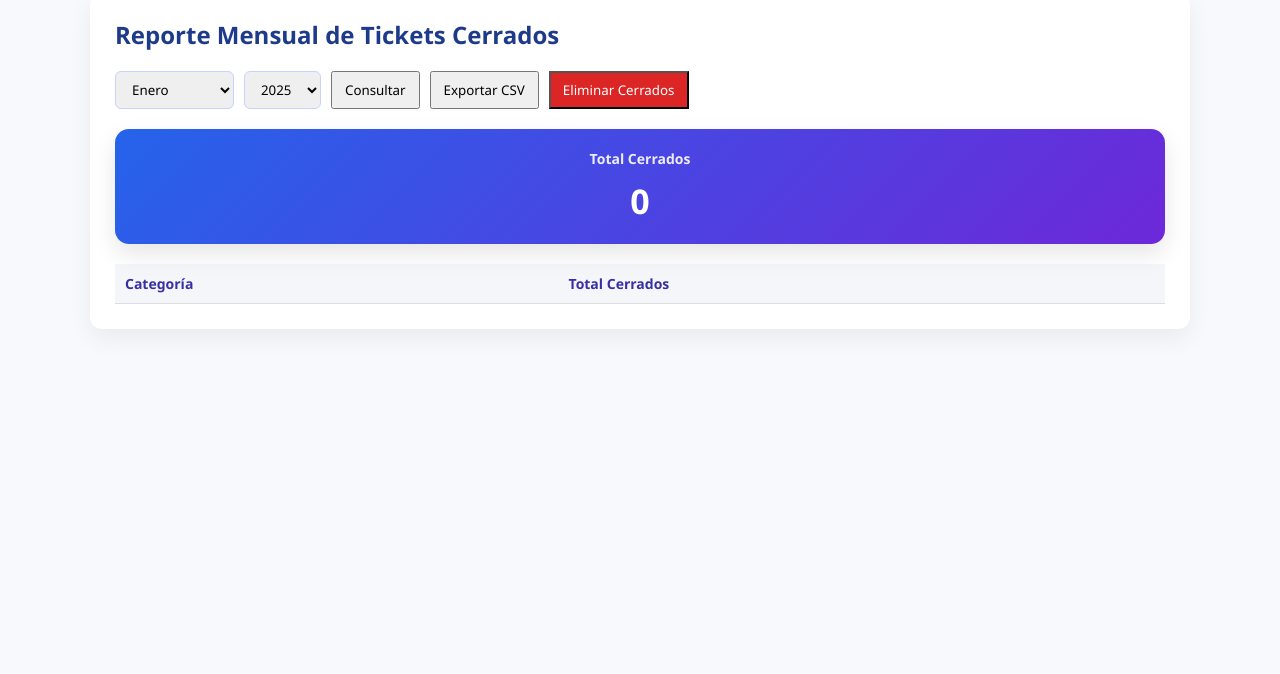
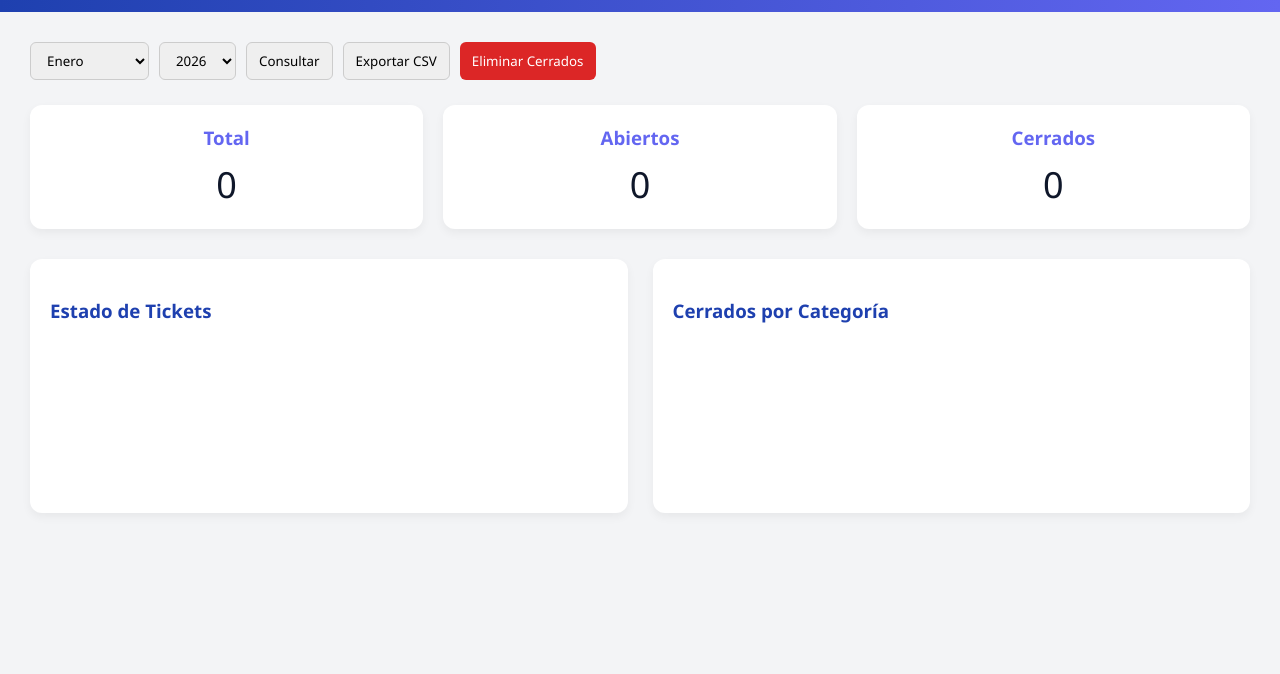
Before and after one commit to DanielCelairis/tickets-it, a website: page public/dashboard.html in a window 1280 px wide. Shown: the part 126-800 px from the top of the page. Drawn offline with nearby package versions, Linux system fonts and the light colour scheme; no server answers.

Commit message:
Dashboard con reportes, exportación CSV, eliminación masiva y métricas

```diff
--- a/package.json
+++ b/package.json
@@ -9,6 +9,7 @@
   "dependencies": {
     "dotenv": "^17.2.3",
     "express": "^5.2.1",
+    "express-session": "^1.18.2",
     "mongoose": "^9.0.1"
   }
 }
--- /dev/null
+++ b/public/ccs/dashboard.css
@@ -0,0 +1,164 @@
+:root {
+  --negro: #000000;
+  --fondo: #0f172a;
+  --panel: #111827;
+  --azul: #0d6efd;
+  --azul-claro: #4fd1c5;
+  --morado: #6c63ff;
+  --blanco: #ffffff;
+  --gris: #9ca3af;
+}
+
+* {
+  margin: 0;
+  padding: 0;
+  box-sizing: border-box;
+  font-family: "Segoe UI", system-ui, sans-serif;
+}
+
+body {
+  background: linear-gradient(180deg, #020617, #020617);
+  color: var(--blanco);
+  min-height: 100vh;
+}
+
+/* HEADER */
+header {
+  display: flex;
+  align-items: center;
+  justify-content: space-between;
+  padding: 18px 40px;
+  background: #020617;
+  border-bottom: 1px solid #1f2937;
+}
+
+.logo {
+  display: flex;
+  align-items: center;
+  gap: 14px;
+}
+
+.logo img {
+  height: 48px;
+}
+
+.logo h1 {
+  font-size: 20px;
+  font-weight: 600;
+}
+
+.logo span {
+  color: var(--azul);
+}
+
+.logout {
+  background: transparent;
+  color: var(--gris);
+  border: 1px solid #1f2937;
+  padding: 8px 16px;
+  border-radius: 8px;
+  cursor: pointer;
+}
+
+.logout:hover {
+  color: var(--blanco);
+  border-color: var(--azul);
+}
+
+/* CONTENEDOR */
+.container {
+  padding: 40px;
+}
+
+/* MÉTRICAS */
+.metrics {
+  display: grid;
+  grid-template-columns: repeat(auto-fit, minmax(220px, 1fr));
+  gap: 20px;
+  margin-bottom: 30px;
+}
+
+.card {
+  background: linear-gradient(180deg, #020617, #020617);
+  border: 1px solid #1f2937;
+  border-radius: 16px;
+  padding: 24px;
+}
+
+.card h3 {
+  font-size: 14px;
+  color: var(--gris);
+}
+
+.card p {
+  font-size: 36px;
+  font-weight: bold;
+  margin-top: 10px;
+}
+
+.card.azul p { color: var(--azul); }
+.card.morado p { color: var(--morado); }
+.card.verde p { color: var(--azul-claro); }
+
+/* FILTRO */
+.filter {
+  display: flex;
+  gap: 12px;
+  margin-bottom: 20px;
+}
+
+select, button {
+  background: #020617;
+  color: var(--blanco);
+  border: 1px solid #1f2937;
+  padding: 10px 14px;
+  border-radius: 8px;
+}
+
+button.primary {
+  background: var(--azul);
+  border: none;
+}
+
+button.danger {
+  background: #991b1b;
+  border: none;
+}
+
+button:hover {
+  opacity: 0.9;
+}
+
+/* TABLA */
+table {
+  width: 100%;
+  border-collapse: collapse;
+  margin-top: 20px;
+}
+
+th, td {
+  padding: 14px;
+  border-bottom: 1px solid #1f2937;
+  text-align: left;
+}
+
+th {
+  color: var(--gris);
+  font-weight: 500;
+}
+
+.estado {
+  padding: 6px 10px;
+  border-radius: 6px;
+  font-size: 12px;
+}
+
+.abierto {
+  background: #1e293b;
+  color: #38bdf8;
+}
+
+.cerrado {
+  background: #022c22;
+  color: #34d399;
+}
--- a/public/dashboard.html
+++ b/public/dashboard.html
@@ -2,119 +2,69 @@
 <html lang="es">
 <head>
   <meta charset="UTF-8">
-  <title>Dashboard | CELAIRIS SOLUTIONS</title>
-  <link rel="stylesheet" href="styles/style.css">
+  <title>Dashboard IT | CELAIRIS SOLUTIONS</title>
+
+  <!-- Chart.js -->
+  <script src="https://cdn.jsdelivr.net/npm/chart.js"></script>
+
+  <link rel="stylesheet" href="styles/dashboard.css">
 </head>
 <body>
 
-<header>
+<header class="topbar">
+  <div class="brand">
+    <img src="logo.png" alt="Celairis" />
     <div>
       <h1>CELAIRIS SOLUTIONS</h1>
       <span>Dashboard IT</span>
     </div>
-  <button onclick="location.href='/'">Volver</button>
+  </div>
+
+  <button onclick="logout()">Cerrar sesión</button>
 </header>
 
-<main>
-  <h2>Reporte Mensual de Tickets Cerrados</h2>
+<main class="container">
 
-  <div class="filtros">
-    <select id="mes">
-      <option value="1">Enero</option>
-      <option value="2">Febrero</option>
-      <option value="3">Marzo</option>
-      <option value="4">Abril</option>
-      <option value="5">Mayo</option>
-      <option value="6">Junio</option>
-      <option value="7">Julio</option>
-      <option value="8">Agosto</option>
-      <option value="9">Septiembre</option>
-      <option value="10">Octubre</option>
-      <option value="11">Noviembre</option>
-      <option value="12">Diciembre</option>
-    </select>
+  <!-- FILTROS -->
+  <section class="filters">
+    <select id="mes"></select>
+    <select id="anio"></select>
+    <button onclick="cargarDashboard()">Consultar</button>
+    <button onclick="exportar()">Exportar CSV</button>
+    <button class="danger" onclick="eliminar()">Eliminar Cerrados</button>
+  </section>
 
-    <select id="anio">
-      <option selected>2025</option>
-      <option>2026</option>
-    </select>
+  <!-- KPIs -->
+  <section class="kpis">
+    <div class="kpi">
+      <h3>Total</h3>
+      <p id="total">0</p>
+    </div>
+    <div class="kpi">
+      <h3>Abiertos</h3>
+      <p id="abiertos">0</p>
+    </div>
+    <div class="kpi">
+      <h3>Cerrados</h3>
+      <p id="cerrados">0</p>
+    </div>
+  </section>
 
-    <button onclick="cargarReporte()">Consultar</button>
-  <button onclick="exportarCSV()">Exportar CSV</button>
-  <button onclick="eliminarCerrados()" style="background:#dc2626;color:white;">
-    Eliminar Cerrados
-  </button>
+  <!-- GRAFICOS -->
+  <section class="charts">
+    <div class="chart-card">
+      <h3>Estado de Tickets</h3>
+      <canvas id="chartEstado"></canvas>
     </div>
 
-  <div class="cards">
-    <div class="card">
-      <h3>Total Cerrados</h3>
-      <p id="totalCerrados">0</p>
+    <div class="chart-card">
+      <h3>Cerrados por Categoría</h3>
+      <canvas id="chartCategorias"></canvas>
     </div>
-  </div>
+  </section>
 
-  <table>
-    <thead>
-      <tr>
-        <th>Categoría</th>
-        <th>Total Cerrados</th>
-      </tr>
-    </thead>
-    <tbody id="tablaCerrados"></tbody>
-  </table>
 </main>
 
-<script>
-function cargarReporte() {
-  const mes = document.getElementById("mes").value;
-  const anio = document.getElementById("anio").value;
-
-  fetch(`/reporte-cerrados?mes=${mes}&anio=${anio}`)
-    .then(res => res.json())
-    .then(data => {
-      document.getElementById("totalCerrados").innerText = data.totalCerrados;
-      const tbody = document.getElementById("tablaCerrados");
-      tbody.innerHTML = "";
-
-      Object.entries(data.porCategoria).forEach(([categoria, total]) => {
-        const tr = document.createElement("tr");
-        tr.innerHTML = `
-          <td>${categoria}</td>
-          <td><strong>${total}</strong></td>
-        `;
-        tbody.appendChild(tr);
-      });
-    });
-}
-
-function exportarCSV() {
-  const mes = document.getElementById("mes").value;
-  const anio = document.getElementById("anio").value;
-
-  window.location.href = `/exportar-csv?mes=${mes}&anio=${anio}`;
-}
-
-function eliminarCerrados() {
-  const mes = document.getElementById("mes").value;
-  const anio = document.getElementById("anio").value;
-
-  if (!confirm("⚠️ Esto eliminará TODOS los tickets cerrados de este mes.\n¿Continuar?")) {
-    return;
-  }
-
-  fetch("/eliminar-cerrados", {
-    method: "DELETE",
-    headers: { "Content-Type": "application/json" },
-    body: JSON.stringify({ mes, anio })
-  })
-    .then(res => res.json())
-    .then(data => {
-      alert(`✅ Tickets eliminados: ${data.eliminados}`);
-      cargarReporte();
-    });
-}
-
-</script>
-
+<script src="script.js"></script>
 </body>
 </html>
--- a/public/script.js
+++ b/public/script.js
@@ -1,82 +1,197 @@
-const form = document.getElementById("formTicket");
-const tabla = document.getElementById("tablaTickets");
+// =============================
+// CONFIG FECHAS
+// =============================
+const meses = [
+  "Enero", "Febrero", "Marzo", "Abril", "Mayo", "Junio",
+  "Julio", "Agosto", "Septiembre", "Octubre", "Noviembre", "Diciembre"
+];
 
-// Crear ticket
-form.addEventListener("submit", e => {
-  e.preventDefault();
+const mesSelect = document.getElementById("mes");
+const anioSelect = document.getElementById("anio");
 
-  const tipoEl = document.getElementById("tipo");
-  const categoriaEl = document.getElementById("categoria");
-  const descripcionEl = document.getElementById("descripcion");
+const hoy = new Date();
+const anioActual = hoy.getFullYear();
 
-  const tipo = tipoEl.value;
-  const categoria = categoriaEl.value;
-  const descripcion = descripcionEl.value.trim();
+// Cargar meses
+meses.forEach((m, i) => {
+  const opt = document.createElement("option");
+  opt.value = i + 1;
+  opt.textContent = m;
+  if (i === hoy.getMonth()) opt.selected = true;
+  mesSelect.appendChild(opt);
+});
 
-  if (!descripcion) {
-    alert("Descripción requerida");
-    return;
+// Cargar años
+for (let a = anioActual - 2; a <= anioActual + 1; a++) {
+  const opt = document.createElement("option");
+  opt.value = a;
+  opt.textContent = a;
+  if (a === anioActual) opt.selected = true;
+  anioSelect.appendChild(opt);
 }
 
-  fetch("/tickets", {
-    method: "POST",
-    headers: { "Content-Type": "application/json" },
-    body: JSON.stringify({ tipo, categoria, descripcion })
-  })
-    .then(res => res.json())
-    .then(() => {
-      form.reset();
-      cargarTickets();
-    });
-});
+// =============================
+// VARIABLES GRÁFICOS
+// =============================
+let chartEstado = null;
+let chartCategorias = null;
 
-// Cargar tickets
-function cargarTickets() {
-  fetch("/tickets")
-    .then(res => res.json())
-    .then(tickets => {
-      tabla.innerHTML = "";
+// =============================
+// CARGAR DASHBOARD
+// =============================
+async function cargarDashboard() {
+  const res = await fetch("/tickets");
+  const tickets = await res.json();
+
+  const mes = Number(mesSelect.value);
+  const anio = Number(anioSelect.value);
+
+  let total = 0;
+  let abiertos = 0;
+  let cerrados = 0;
+
+  const resumenCategorias = {};
+
+  const tbody = document.getElementById("tabla");
+  tbody.innerHTML = "";
 
   tickets.forEach(t => {
+    const fecha = new Date(t.createdAt);
+
+    if (
+      fecha.getMonth() + 1 !== mes ||
+      fecha.getFullYear() !== anio
+    ) return;
+
+    total++;
+
+    if (t.estado === "Cerrado") {
+      cerrados++;
+      resumenCategorias[t.categoria] =
+        (resumenCategorias[t.categoria] || 0) + 1;
+    } else {
+      abiertos++;
+    }
+
     const tr = document.createElement("tr");
     tr.innerHTML = `
       <td>${t.tipo}</td>
       <td>${t.categoria}</td>
       <td>${t.descripcion}</td>
       <td>
-            <select onchange="cambiarEstado('${t._id}', this.value)">
-              <option value="Abierto" ${t.estado === "Abierto" ? "selected" : ""}>Abierto</option>
-              <option value="En Proceso" ${t.estado === "En Proceso" ? "selected" : ""}>En Proceso</option>
-              <option value="Cerrado" ${t.estado === "Cerrado" ? "selected" : ""}>Cerrado</option>
-            </select>
+        <span class="estado ${t.estado === "Cerrado" ? "cerrado" : "abierto"}">
+          ${t.estado}
+        </span>
       </td>
-          <td>
-            <button onclick="eliminarTicket('${t._id}')">🗑</button>
-          </td>
+      <td>${fecha.toLocaleDateString()}</td>
     `;
-        tabla.appendChild(tr);
+    tbody.appendChild(tr);
   });
-    });
+
+  document.getElementById("total").innerText = total;
+  document.getElementById("abiertos").innerText = abiertos;
+  document.getElementById("cerrados").innerText = cerrados;
+
+  renderCharts(abiertos, cerrados, resumenCategorias);
 }
 
-function cambiarEstado(id, estado) {
-  fetch("/estado", {
-    method: "POST",
-    headers: { "Content-Type": "application/json" },
-    body: JSON.stringify({ id, estado })
-  }).then(cargarTickets);
+// =============================
+// RENDER GRÁFICOS
+// =============================
+function renderCharts(abiertos, cerrados, porCategoria) {
+
+  // --- GRÁFICO ESTADO ---
+  if (chartEstado) chartEstado.destroy();
+
+  chartEstado = new Chart(
+    document.getElementById("chartEstado"),
+    {
+      type: "doughnut",
+      data: {
+        labels: ["Abiertos", "Cerrados"],
+        datasets: [{
+          data: [abiertos, cerrados],
+          backgroundColor: ["#6366f1", "#1e40af"]
+        }]
+      },
+      options: {
+        plugins: {
+          legend: {
+            position: "bottom"
+          }
+        }
+      }
+    }
+  );
+
+  // --- GRÁFICO CATEGORÍAS ---
+  if (chartCategorias) chartCategorias.destroy();
+
+  chartCategorias = new Chart(
+    document.getElementById("chartCategorias"),
+    {
+      type: "bar",
+      data: {
+        labels: Object.keys(porCategoria),
+        datasets: [{
+          label: "Tickets Cerrados",
+          data: Object.values(porCategoria),
+          backgroundColor: "#1e40af"
+        }]
+      },
+      options: {
+        plugins: {
+          legend: { display: false }
+        }
+      }
+    }
+  );
 }
 
-function eliminarTicket(id) {
-  if (!confirm("¿Eliminar ticket?")) return;
-
-  fetch(`/tickets/${id}`, { method: "DELETE" })
-    .then(cargarTickets);
+// =============================
+// EXPORTAR CSV
+// =============================
+function exportar() {
+  const mes = mesSelect.value;
+  const anio = anioSelect.value;
+  window.location.href = `/exportar-csv?mes=${mes}&anio=${anio}`;
 }
 
-function logout() {
-  fetch("/logout", { method: "POST" })
-    .then(() => location.href = "/login.html");
+// =============================
+// ELIMINAR CERRADOS
+// =============================
+async function eliminar() {
+  const mes = mesSelect.value;
+  const anio = anioSelect.value;
+
+  if (!confirm("⚠️ Se eliminarán TODOS los tickets cerrados del mes.\n¿Continuar?")) {
+    return;
   }
 
-window.onload = cargarTickets;
+  const res = await fetch("/eliminar-cerrados", {
+    method: "DELETE",
+    headers: { "Content-Type": "application/json" },
+    body: JSON.stringify({ mes, anio })
+  });
+
+  const data = await res.json();
+  alert(`✅ Eliminados: ${data.eliminados}`);
+  cargarDashboard();
+}
+
+// =============================
+// LOGOUT
+// =============================
+async function logout() {
+  await fetch("/logout", { method: "POST" });
+  location.href = "/login.html";
+}
+
+// =============================
+// EVENTOS
+// =============================
+mesSelect.addEventListener("change", cargarDashboard);
+anioSelect.addEventListener("change", cargarDashboard);
+
+// INIT
+cargarDashboard();
--- /dev/null
+++ b/public/styles/dashboard.css
@@ -0,0 +1,118 @@
+:root {
+  --azul: #1e40af;
+  --morado: #6366f1;
+  --blanco: #ffffff;
+  --gris: #f3f4f6;
+  --oscuro: #0f172a;
+}
+
+* {
+  box-sizing: border-box;
+  font-family: "Segoe UI", sans-serif;
+}
+
+body {
+  margin: 0;
+  background: var(--gris);
+  color: var(--oscuro);
+}
+
+/* TOPBAR */
+.topbar {
+  background: linear-gradient(90deg, var(--azul), var(--morado));
+  color: white;
+  padding: 15px 30px;
+  display: flex;
+  justify-content: space-between;
+  align-items: center;
+}
+
+.brand {
+  display: flex;
+  align-items: center;
+  gap: 15px;
+}
+
+.brand img {
+  height: 45px;
+}
+
+.topbar button {
+  background: white;
+  color: var(--azul);
+  border: none;
+  padding: 8px 14px;
+  border-radius: 6px;
+  cursor: pointer;
+  font-weight: bold;
+}
+
+/* MAIN */
+.container {
+  padding: 30px;
+}
+
+/* FILTROS */
+.filters {
+  display: flex;
+  gap: 10px;
+  margin-bottom: 25px;
+}
+
+.filters select,
+.filters button {
+  padding: 8px 12px;
+  border-radius: 6px;
+  border: 1px solid #ccc;
+}
+
+.filters .danger {
+  background: #dc2626;
+  color: white;
+  border: none;
+}
+
+/* KPIs */
+.kpis {
+  display: grid;
+  grid-template-columns: repeat(3, 1fr);
+  gap: 20px;
+  margin-bottom: 30px;
+}
+
+.kpi {
+  background: white;
+  padding: 20px;
+  border-radius: 12px;
+  text-align: center;
+  box-shadow: 0 4px 10px rgba(0,0,0,0.05);
+}
+
+.kpi h3 {
+  margin: 0;
+  color: var(--morado);
+}
+
+.kpi p {
+  font-size: 36px;
+  margin: 10px 0 0;
+}
+
+/* CHARTS */
+.charts {
+  display: grid;
+  grid-template-columns: 1fr 1fr;
+  gap: 25px;
+}
+
+.chart-card {
+  background: white;
+  padding: 20px;
+  border-radius: 12px;
+  box-shadow: 0 4px 10px rgba(0,0,0,0.05);
+}
+
+.chart-card h3 {
+  margin-bottom: 15px;
+  color: var(--azul);
+}
```
Also changed, not shown: public/index.html (+10 -4 lines), 2 other files. Lines whose indentation alone changed are shown as unchanged.
